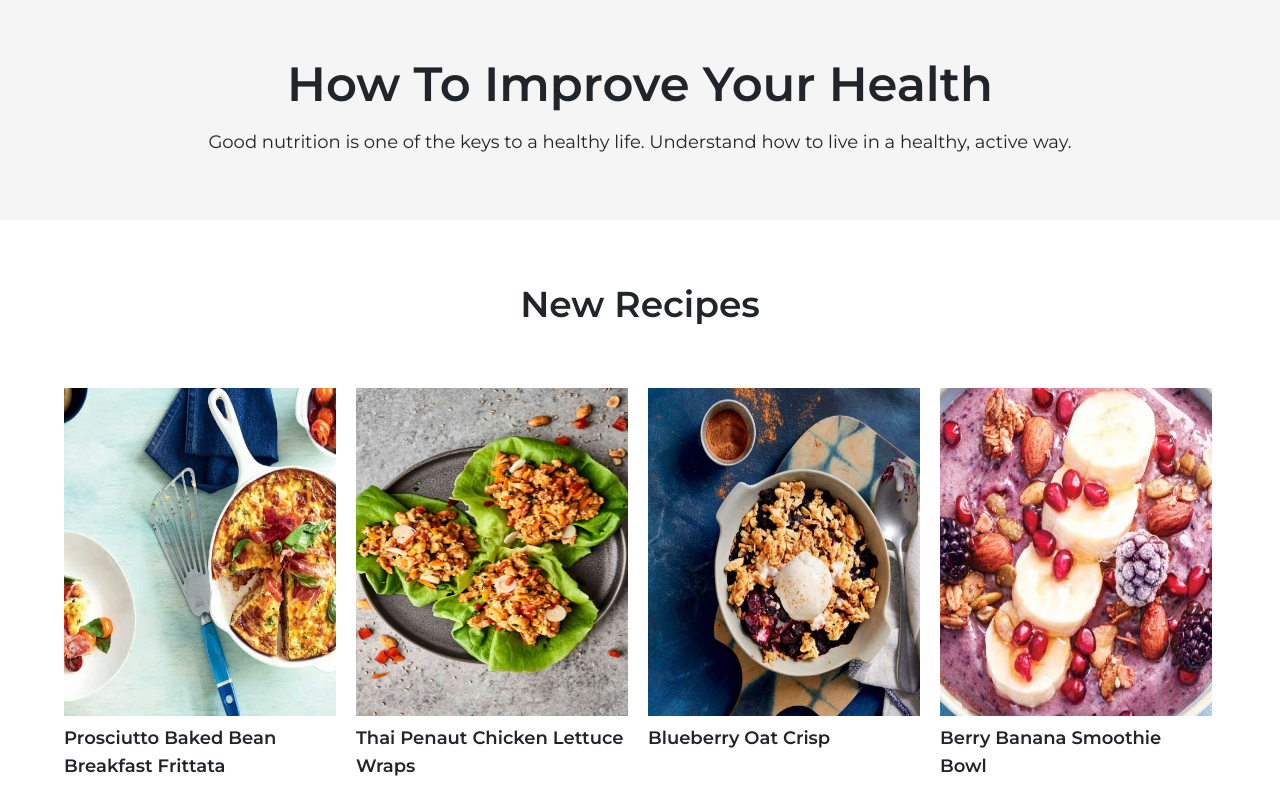
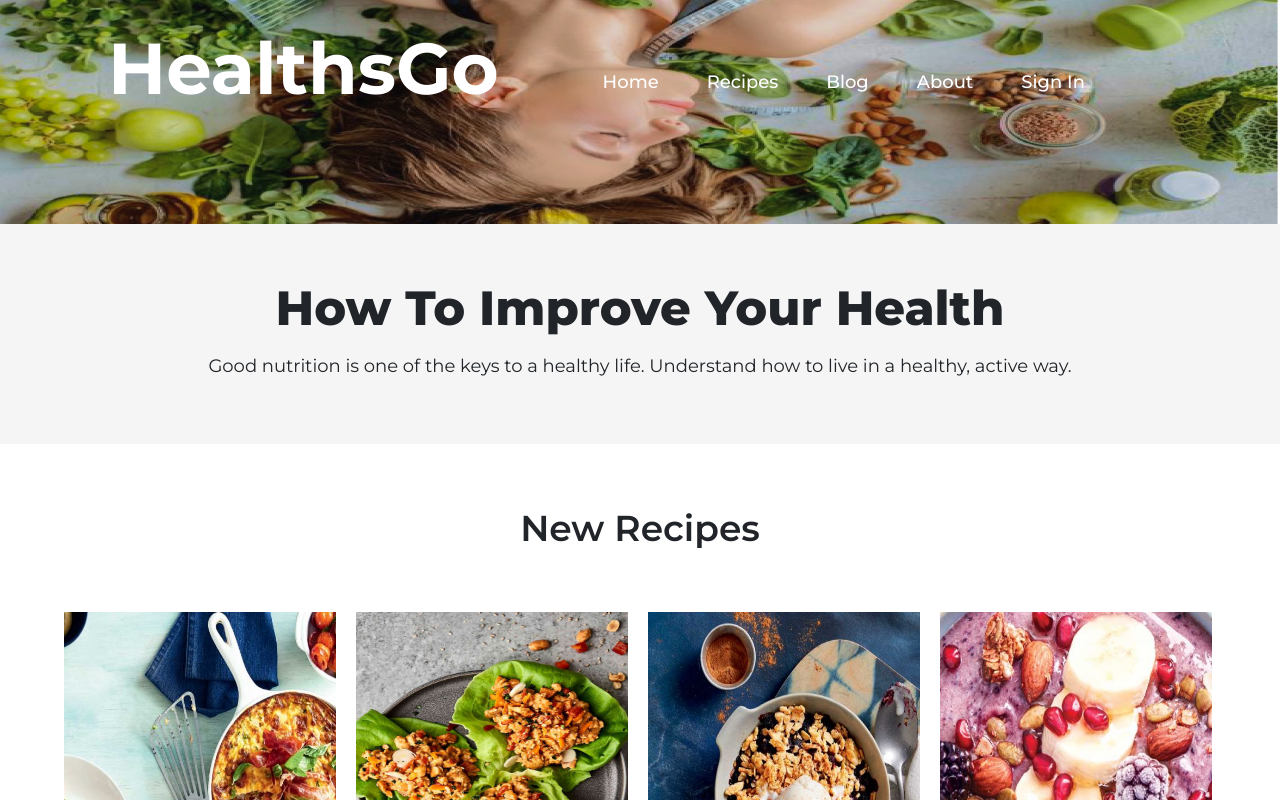
Before and after one commit to astrukar/HCI_2021-22, a Next.js app: page / in a window 1280 px wide. Shown: the top 800 px of the page. Built offline with nearby package versions, Linux system fonts and the light colour scheme.

Commit message:
adding Header, start

```diff
--- a/components/header/header.js
+++ b/components/header/header.js
@@ -1,48 +1,36 @@
 import React from "react";
 import Image from "next/image";
+import { Row, Col } from "react-bootstrap";
 
-import HeroImg from "../../assets/hero.png";
-
-const Header = () => {
+const Header = (props) => {
+  const { urlImg } = props;
   return (
-    <header className="h-80 relative flex items-center">
+    <Row className="p-0">
+      <header className="h-56 relative flex">
         <Image
-        src={HeroImg}
-        className="z-0"
+          src={urlImg}
+          className="z-0 w-100"
           layout="fill"
-        objectFit="cover"
-        alt="Hero image"
+          alt="Background image"
         />
-      <main className="max-w-4xl mx-auto flex-grow flex flex-col">
-        <div className="z-10 flex justify-between items-center mb-16">
-          <Image
-            src={LogoImg}
-            layout="fixed"
-            width={50}
-            height={50}
-            alt="Design logo"
-          />
-          <nav className="z-10">
-            <ul className="inline-flex list-none font-medium text-purple-900">
-              <li className="px-4 text-white bg-purple-900">Home</li>
-              <li className="px-4">About Us</li>
-              <li className="px-4">Showcase</li>
+        <main className="mt-8 px-24">
+          <div className="z-10 flex justify-between">
+            <h1 className="z-10 text-white text-7xl font-montserrat font-bold">
+              HealthsGo
+            </h1>
+            <nav className="z-10 mt-9 pl-20">
+              <ul className="inline-flex list-none font-medium text-white font-montserrat text-lg">
+                <li className="px-4">Home</li>
+                <li className="px-4">Recipes</li>
                 <li className="px-4">Blog</li>
-              <li className="px-4">Contact</li>
+                <li className="px-4">About</li>
                 <li className="px-4">Sign In</li>
               </ul>
             </nav>
           </div>
-        <div className="z-10">
-          <h1 className="text-5xl font-bold mb-2 text-purple-900">
-            Design Matters
-          </h1>
-          <h3 className="text-3xl text-purple-900 text-opacity-60">
-            Entrust us with your digital appearance
-          </h3>
-        </div>
         </main>
       </header>
+    </Row>
   );
 };
 
--- a/pages/about.js
+++ b/pages/about.js
@@ -2,10 +2,12 @@ import React from "react";
 import { Container } from "react-bootstrap";
 import AboutContainer from "../components/aboutcontainer/aboutcontainer";
 import Footer from "../components/footer/footer";
+import Header from "../components/header/header";
 
 const AboutPage = () => {
   return (
     <Container fluid className={"no-gutters"}>
+      <Header />
       <AboutContainer />
       <Footer />
     </Container>
--- a/pages/index.js
+++ b/pages/index.js
@@ -3,6 +3,8 @@ import HomeBanner from "../components/homebanner/homebanner";
 import BannerWithImage from "../components/bannerWithImage/bannerWithImage";
 import Footer from "../components/footer/footer";
 import Image from "next/image";
+import Header from "../components/header/header";
+import backgroundImg from "../public/assets/healthyFood.png";
 const imageGallery = [
   {
     title: "Prosciutto Baked Bean Breakfast Frittata",
@@ -28,6 +30,7 @@ const renderImageGallery = () => {
 const Home = () => {
   return (
     <Container fluid className={"no-gutters"}>
+      <Header urlImg={backgroundImg} />
       <HomeBanner />
       <Container fluid>
         <Row className="flex justify-center">
--- a/pages/signin.js
+++ b/pages/signin.js
@@ -1,10 +1,12 @@
 import { Container } from "react-bootstrap";
 import Footer from "../components/footer/footer";
+import Header from "../components/header/header";
 import SignInContainer from "../components/signincontainer/signincontainer";
-
+import backgroundImg from "../public/assets/signIn.png";
 const SignIn = () => {
   return (
     <Container fluid className={"no-gutters"}>
+      <Header urlImg={backgroundImg} />
       <SignInContainer />
       <Footer />
     </Container>
--- a/styles/globals.css
+++ b/styles/globals.css
@@ -1,4 +1,4 @@
-@import url("https://fonts.googleapis.com/css2?family=Montserrat:ital,wght@0,100;0,200;0,300;0,400;0,500;0,600;1,200&family=Poppins:ital,wght@0,100;0,200;0,300;0,400;0,500;0,600;0,700;0,800;1,100;1,200;1,300;1,400;1,500&display=swap");
+@import url("https://fonts.googleapis.com/css2?family=Montserrat:ital,wght@0,100;0,200;0,300;0,400;0,500;0,600;0,700;0,800;1,200&family=Poppins:ital,wght@0,100;0,200;0,300;0,400;0,500;0,600;0,700;0,800;1,100;1,200;1,300;1,400;1,500&display=swap");
 
 @import "tailwindcss/base";
 
```
Also changed, not shown: public/assets/signIn.png (added). Lines whose indentation alone changed are shown as unchanged.
